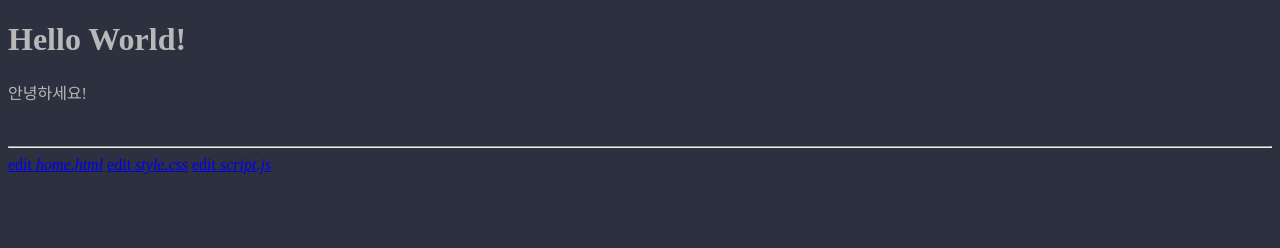
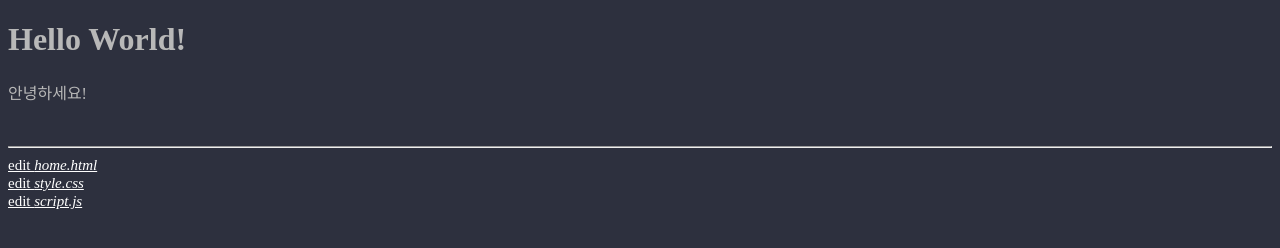
Before and after one commit to 20170375/20170375.github.io, a plain HTML site: page html/home.html in a window 1280 px wide. Drawn offline with Linux system fonts and the light colour scheme.

Commit message:
Update home.html

```diff
--- a/html/home.html
+++ b/html/home.html
@@ -12,9 +12,15 @@
   <h1>Hello World!</h1>
   <p>안녕하세요!</p>
   <br><hr>
-  <a href="https://github.com/20170375/20170375.github.io/edit/main/html/home.html">edit <i>home.html</i></a>
-  <a href="https://github.com/20170375/20170375.github.io/edit/main/css/style.css">edit <i>style.css</i></a>
-  <a href="https://github.com/20170375/20170375.github.io/edit/main/script/script.js">edit <i>script.js</i></a>
+  <style>
+    a {
+      color: white;
+      font-size: 15px;
+    }
+  </style>
+  <a href="https://github.com/20170375/20170375.github.io/edit/main/html/home.html" target="_blank">edit <i>home.html</i></a><br>
+  <a href="https://github.com/20170375/20170375.github.io/edit/main/css/style.css" target="_blank">edit <i>style.css</i></a><br>
+  <a href="https://github.com/20170375/20170375.github.io/edit/main/script/script.js" target="_blank">edit <i>script.js</i></a><br>
 </body>
 
 </html>
```
